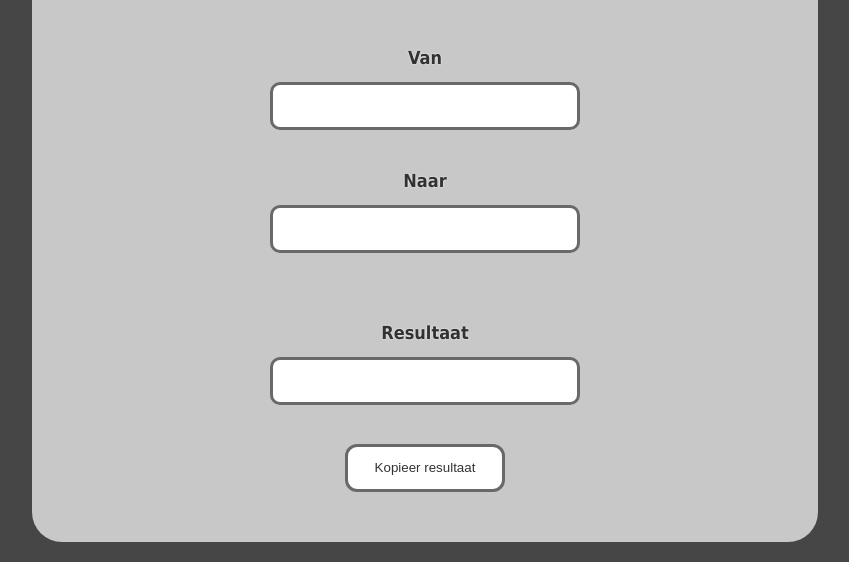
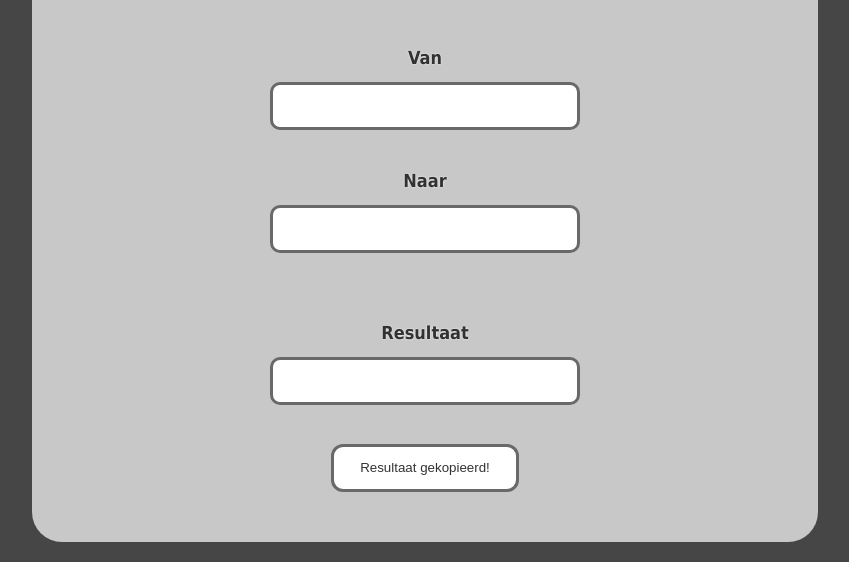
Before and after one commit to Darkenoid97/calculator, a plain HTML site: page new.html in a window 1280 px wide. Both pictures are taken after a click on the button "Kopieer resultaat". Shown: the part 238-800 px from the top of the page, without its empty margins (215-1064 px from the left). Drawn offline with Linux system fonts and the light colour scheme; no server answers.

Commit message:
Add files via upload

```diff
--- a/new.html
+++ b/new.html
@@ -189,7 +189,7 @@
         <label class="reslutaatLabel">Resultaat</label>
         <input id="resultaat" readonly>
         <input id="resultaatMobile" readonly>
-        <br><br><button id="copy-btn" onclick="copyMessage()">Kopieer resultaat</button>
+        <br><br><button id="copy-btn" onclick="copyMessage() ? this.innerText='Resultaat gekopieerd!': this.innerText='Sorry failed to copy!'">Kopieer resultaat</button>
     </div>
 </body>
 
@@ -303,7 +303,10 @@
     }
 
     function copyMessage() {
+        let copySuccess = false;
+        try {
             const selBox = document.createElement('textarea');
+            selBox.setAttribute('readonly', true);
             selBox.style.position = 'fixed';
             selBox.style.left = '0';
             selBox.style.top = '0';
@@ -312,53 +315,13 @@
             document.body.appendChild(selBox);
             selBox.focus();
             selBox.select();
-        document.execCommand('copy');
+            copySuccess = document.execCommand('copy');
             document.body.removeChild(selBox);
+        } catch (e) {
+            copySuccess = false;
         }
-
-    /*function copyToClipboard() {
-        let textarea;
-        let result;
-
-        try {
-            textarea = document.createElement('textarea');
-            textarea.setAttribute('readonly', true);
-            textarea.setAttribute('contenteditable', true);
-            textarea.style.position = 'fixed'; // prevent scroll from jumping to the bottom when focus is set.
-            textarea.value = bigResult;
-
-            document.body.appendChild(textarea);
-
-            textarea.focus();
-            textarea.select();
-
-            const range = document.createRange();
-            range.selectNodeContents(textarea);
-
-            const sel = window.getSelection();
-            sel.removeAllRanges();
-            sel.addRange(range);
-
-            textarea.setSelectionRange(0, textarea.value.length);
-            result = document.execCommand('copy');
-        } catch (err) {
-            console.error(err);
-            result = null;
-        } finally {
-            document.body.removeChild(textarea);
+        return copySuccess;
     }
-
-        // manual copy fallback using prompt
-        if (!result) {
-            const isMac = navigator.platform.toUpperCase().indexOf('MAC') >= 0;
-            const copyHotkey = isMac ? '⌘C' : 'CTRL+C';
-            result = prompt(`Press ${copyHotkey}`, bigResult); // eslint-disable-line no-alert
-            if (!result) {
-                return false;
-            }
-        }
-        return true;
-    }*/
 
 </script>
 
```
Lines whose indentation alone changed are shown as unchanged.
